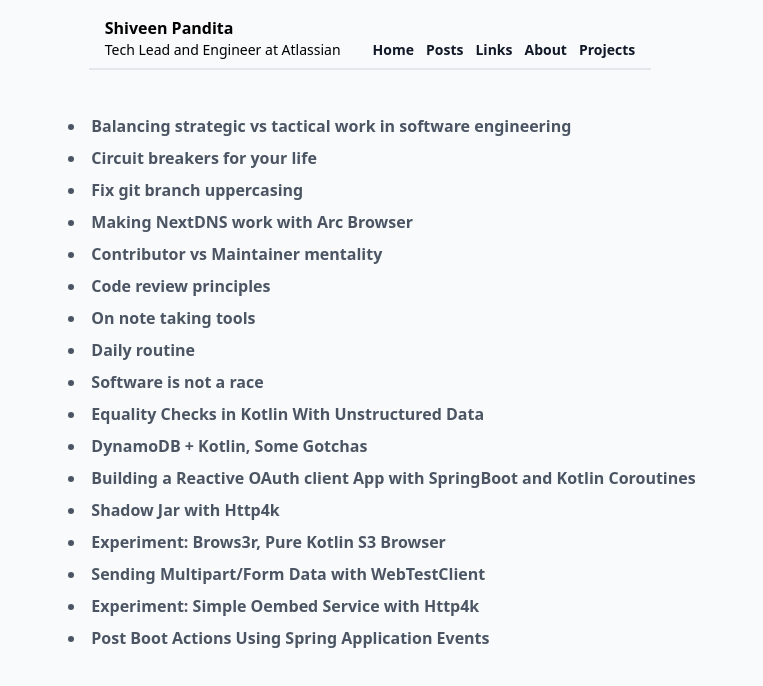
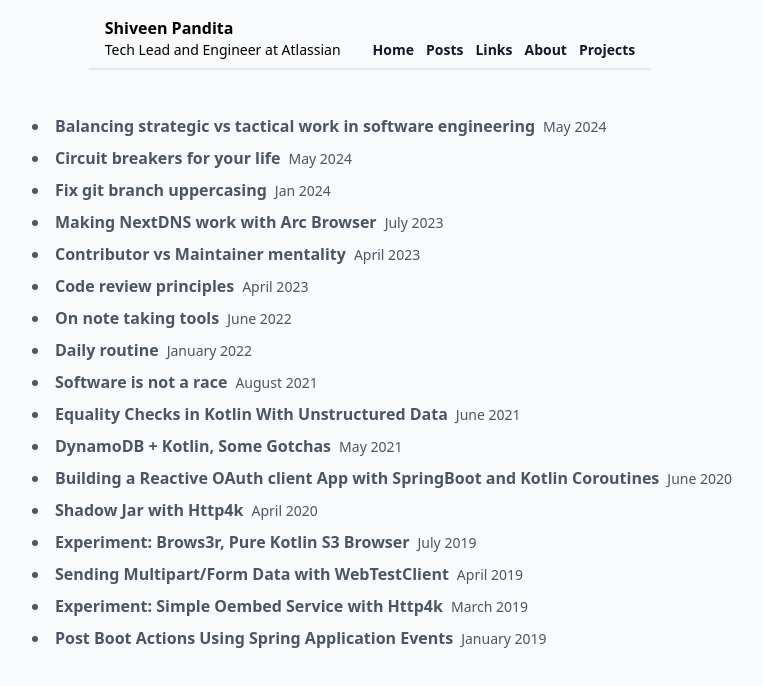
Before and after one commit to shiveenp/personal-site, a React (Vite) app: page /posts in a window 1280 px wide. Shown: the top 686 px of the page, without its empty margins (270-1033 px from the left). Built offline with nearby package versions, Linux system fonts and the light colour scheme.

Commit message:
Added dates to posts

```diff
--- a/public/posts/metadata.json
+++ b/public/posts/metadata.json
@@ -1,70 +1,87 @@
 [
   {
-    "title": "Post Boot Actions Using Spring Application Events",
-    "path": "/posts/post-boot-actions-using-application-events.md"
+    "title": "Balancing strategic vs tactical work in software engineering",
+    "path": "/posts/balancing-strategic-vs-tactical-work-in-engineering.md",
+    "date": "May 2024"
+  },
+  {
+    "title": "Circuit breakers for your life",
+    "path": "/posts/circuit-breakers-for-your-life.md",
+    "date": "May 2024"
+  },
+  {
+    "title": "Fix git branch uppercasing",
+    "path": "/posts/fix-git-branch-prefix-suddenly-uppercase.md",
+    "date": "Jan 2024"
+  },
+  {
+    "title": "Making NextDNS work with Arc Browser",
+    "path": "/posts/arc-make-nextdns-work.md",
+    "date": "July 2023"
+  },
+  {
+    "title": "Contributor vs Maintainer mentality",
+    "path": "/posts/contributor-vs-maintainer-mentality.md",
+    "date": "April 2023"
+  },
+  {
+    "title": "Code review principles",
+    "path": "/posts/code-review-guidelines.md",
+    "date": "April 2023"
+  },
+  {
+    "title": "On note taking tools",
+    "path": "/posts/dynamodb-gotchas.md",
+    "date": "June 2022"
+  },
+  {
+    "title": "Daily routine",
+    "path": "/posts/daily-routine.md",
+    "date": "January 2022"
+  },
+  {
+    "title": "Software is not a race",
+    "path": "/posts/software-is-not-a-race.md",
+    "date": "August 2021"
+  },
+  {
+    "title": "Equality Checks in Kotlin With Unstructured Data",
+    "path": "/posts/equality-checks-in-kotlin-with-unstructured-data.md",
+    "date": "June 2021"
+  },
+  {
+    "title": "DynamoDB + Kotlin, Some Gotchas",
+    "path": "/posts/dynamodb-gotchas.md",
+    "date": "May 2021"
+  },
+  {
+    "title": "Building a Reactive OAuth client App with SpringBoot and Kotlin Coroutines",
+    "path": "/posts/spring-boot-reactive-oauth-client-with-coroutines.md",
+    "date": "June 2020"
+  },
+  {
+    "title": "Shadow Jar with Http4k",
+    "path": "/posts/fix-shadow-jar-http4k-jetty.md",
+    "date": "April 2020"
+  },
+  {
+    "title": "Experiment: Brows3r, Pure Kotlin S3 Browser",
+    "path": "/posts/introducing-bows3r-small-s3-web-browser-written-in-pure-kotlin.md",
+    "date": "July 2019"
+  },
+  {
+    "title": "Sending Multipart/Form Data with WebTestClient",
+    "path": "/posts/sending-multipart-form-data-using-spring-webtestclient.md",
+    "date": "April 2019"
   },
   {
     "title": "Experiment: Simple Oembed Service with Http4k",
-    "path": "/posts/simple-oembed-service-using-http4k.md"
+    "path": "/posts/simple-oembed-service-using-http4k.md",
+    "date": "March 2019"
   },
   {
-    "title": "Sending Multipart/Form Data with WebTestClient",
-    "path": "/posts/sending-multipart-form-data-using-spring-webtestclient.md"
-  },
-  {
-    "title": "Experiment: Brows3r, Pure Kotlin S3 Browser",
-    "path": "/posts/introducing-bows3r-small-s3-web-browser-written-in-pure-kotlin.md"
-  },
-  {
-    "title": "Shadow Jar with Http4k",
-    "path": "/posts/fix-shadow-jar-http4k-jetty.md"
-  },
-  {
-    "title": "Building a Reactive OAuth client App with SpringBoot and Kotlin Coroutines",
-    "path": "/posts/spring-boot-reactive-oauth-client-with-coroutines.md"
-  },
-  {
-    "title": "DynamoDB + Kotlin, Some Gotchas",
-    "path": "/posts/dynamodb-gotchas.md"
-  },
-  {
-    "title": "Equality Checks in Kotlin With Unstructured Data",
-    "path": "/posts/equality-checks-in-kotlin-with-unstructured-data.md"
-  },
-  {
-    "title": "Software is not a race",
-    "path": "/posts/software-is-not-a-race.md"
-  },
-  {
-    "title": "Daily routine",
-    "path": "/posts/daily-routine.md"
-  },
-  {
-    "title": "On note taking tools",
-    "path": "/posts/dynamodb-gotchas.md"
-  },
-  {
-    "title": "Code review principles",
-    "path": "/posts/code-review-guidelines.md"
-  },
-  {
-    "title": "Contributor vs Maintainer mentality",
-    "path": "/posts/contributor-vs-maintainer-mentality.md"
-  },
-  {
-    "title": "Making NextDNS work with Arc Browser",
-    "path": "/posts/arc-make-nextdns-work.md"
-  },
-  {
-    "title": "Fix git branch uppercasing",
-    "path": "/posts/fix-git-branch-prefix-suddenly-uppercase.md"
-  },
-  {
-    "title": "Circuit breakers for your life",
-    "path": "/posts/circuit-breakers-for-your-life.md"
-  },
-  {
-    "title": "Balancing strategic vs tactical work in software engineering",
-    "path": "/posts/balancing-strategic-vs-tactical-work-in-engineering.md"
+    "title": "Post Boot Actions Using Spring Application Events",
+    "path": "/posts/post-boot-actions-using-application-events.md",
+    "date": "January 2019"
   }
 ]
--- a/src/pages/AllPosts.tsx
+++ b/src/pages/AllPosts.tsx
@@ -8,13 +8,14 @@ const AllPosts = () => {
             <div className="pl-6 pt-10">
                 <ul className="list-disc list-inside pt-30">
                     {/* We reverse here since the json file has the most recent entry at the bottom */}
-                    {posts.reverse().map((post) => (
+                    {posts.map((post) => (
                         <li className="p-1">
                             <Link to={`/post?path=${encodeURIComponent(post.path)}`}>
                         <span className="font-semibold text-gray-600 hover:underline">
                             {post.title}
                         </span>
                             </Link>
+                            <span className="font-light text-sm pl-2">{post.date}</span>
                         </li>
                     ))}
                 </ul>
--- a/src/pages/HomePagePosts.tsx
+++ b/src/pages/HomePagePosts.tsx
@@ -4,13 +4,14 @@ import {Link} from "react-router-dom";
 const HomePagePosts = () => {
     return (
         <ul className="list-disc list-inside">
-            {posts.slice(-5).map((post, index) => (
+            {posts.slice(0, 5).map((post, index) => (
                 <li key={index} className="p-1">
                     <Link to={`/post?path=${encodeURIComponent(post.path)}`}>
                         <span className="font-semibold text-gray-800 hover:underline">
                             {post.title}
                         </span>
                     </Link>
+                    <span className="font-light text-sm pl-2">{post.date}</span>
                 </li>
             ))}
         </ul>
```
